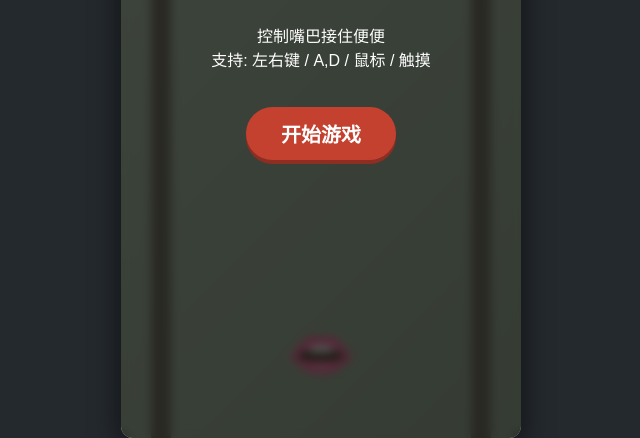
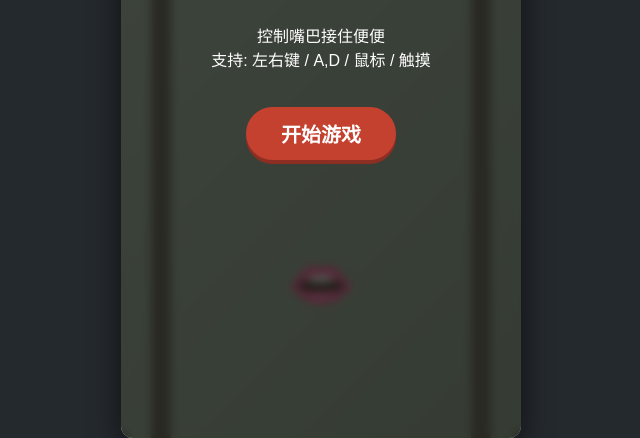
Before and after one commit to rubuspi/TurdBird, a plain HTML site: page index.html in a window 1280 px wide. Shown: the part 422-860 px from the top of the page, without its empty margins (319-959 px from the left). Drawn offline with Linux system fonts and the light colour scheme.

Commit message:
Adjust mouth position in index.html

```diff
--- a/index.html
+++ b/index.html
@@ -122,7 +122,7 @@
     // 🌟 电线定在 Y=155，鸟定在 Y=135。肚皮几乎贴在电线上！完美消除高跷腿！
     const WIRE_Y = 155;
     const bird = { x: 200, y: 135, size: 100, speed: 3, dx: 3, dropTimer: 0 };
-    const mouth = { x: 200, y: 720, size: 55, speed: 7 };
+    const mouth = { x: 200, y: 650, size: 55, speed: 7 };
     let poops = [];
 
     const keys = { ArrowLeft: false, ArrowRight: false, a: false, d: false };
```
